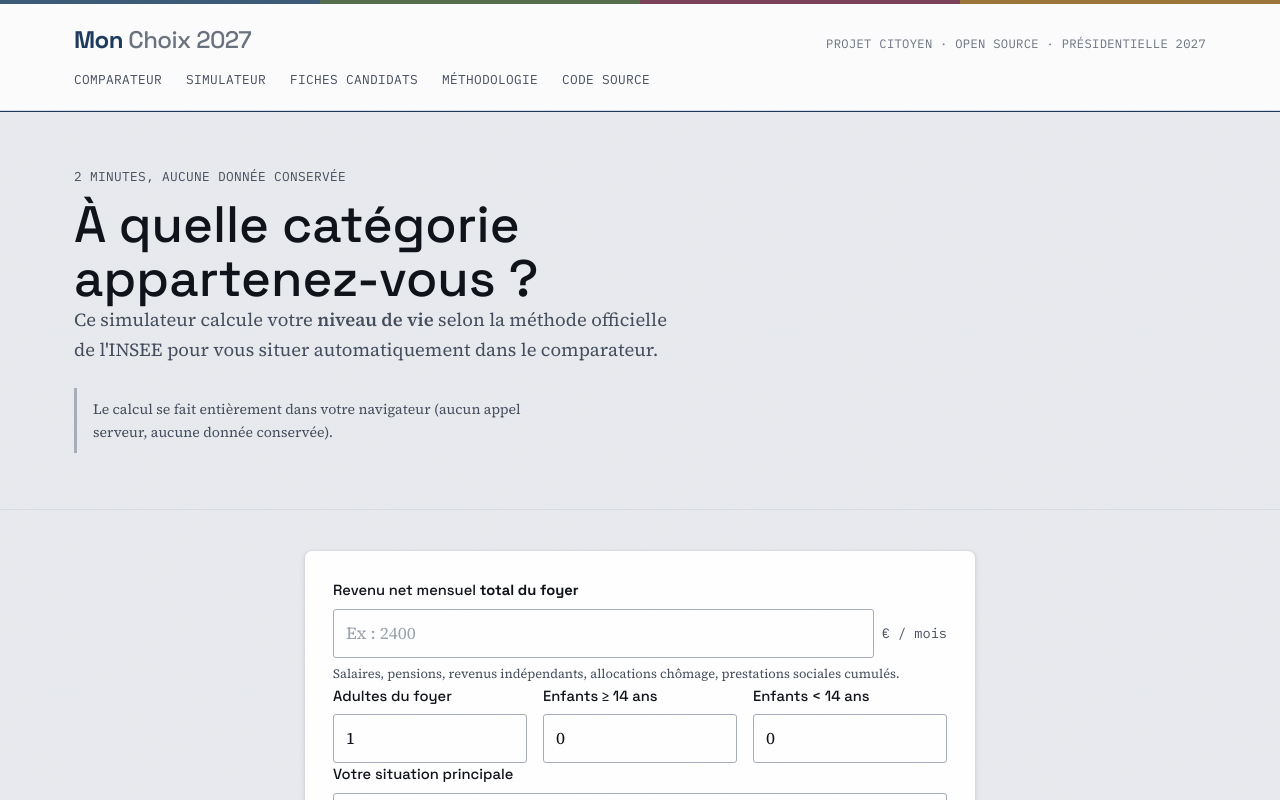
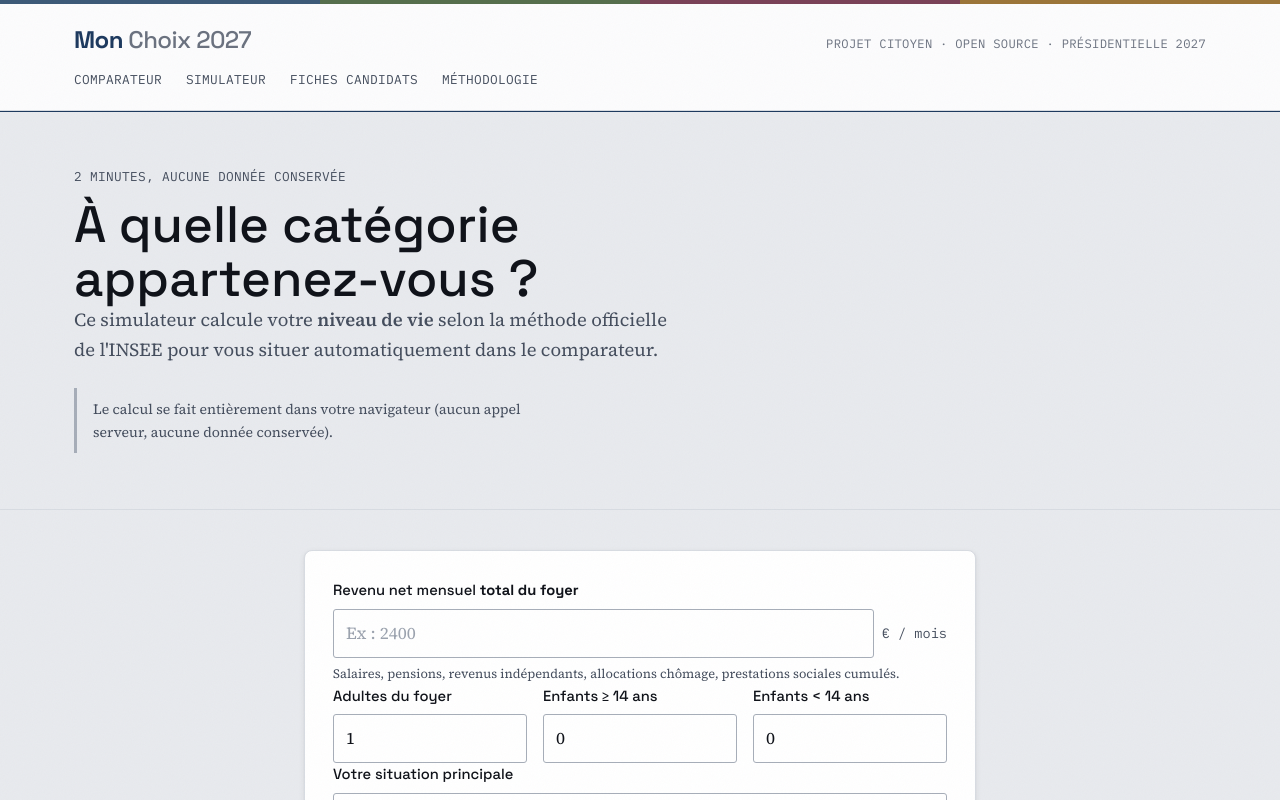
Before and after one commit to NEWTON313/agora-sociale-app, a Next.js app: page /simulateur in a window 1280 px wide. Shown: the top 800 px of the page. Built offline with nearby package versions, Linux system fonts and the light colour scheme.

Commit message:
Retire le lien Code source de la nav, clarifie la position dans la population
Miroir du portage vanilla : lien "Code source" retiré du header, et
"Position dans la population" reformulée en "parmi les X % les plus
aisés/modestes" au lieu du percentile brut.

```diff
--- a/app/layout.tsx
+++ b/app/layout.tsx
@@ -98,14 +98,6 @@ export default function RootLayout({ children }: { children: React.ReactNode })
                 {item.label}
               </Link>
             ))}
-            <a
-              href="https://github.com/NEWTON313/agora-sociale-app"
-              target="_blank"
-              rel="noopener noreferrer"
-              className="whitespace-nowrap border-b-2 border-transparent hover:border-accent-bleu-soft text-ink-soft hover:text-accent-bleu pb-1 transition-colors"
-            >
-              Code source
-            </a>
           </nav>
         </header>
 
--- a/components/SimulateurForm.tsx
+++ b/components/SimulateurForm.tsx
@@ -22,6 +22,12 @@ import PrioritesPanel from "./PrioritesPanel";
 import ScorePersonnalise from "./ScorePersonnalise";
 
 const euros = (n: number) => new Intl.NumberFormat("fr-FR", { maximumFractionDigits: 0 }).format(n) + " €";
+
+function decrirePosition(percentile: number): string {
+  if (percentile === 50) return "à la médiane exacte du niveau de vie";
+  if (percentile > 50) return `parmi les ${100 - percentile} % les plus aisés`;
+  return `parmi les ${percentile} % les plus modestes`;
+}
 
 const COULEURS: Record<string, string> = {
   populaires: "#3d5a78",
@@ -126,7 +132,7 @@ function Resultat({ r }: { r: ResultatClassement }) {
         </div>
         <div>
           <dt className="font-mono text-[0.7rem] uppercase text-ink-soft">Position dans la population</dt>
-          <dd className="font-display text-[1.1rem] mt-1">environ le {r.percentile}ᵉ percentile</dd>
+          <dd className="font-display text-[1.1rem] mt-1">{decrirePosition(r.percentile)}</dd>
         </div>
         <div>
           <dt className="font-mono text-[0.7rem] uppercase text-ink-soft">Unités de consommation</dt>
```
